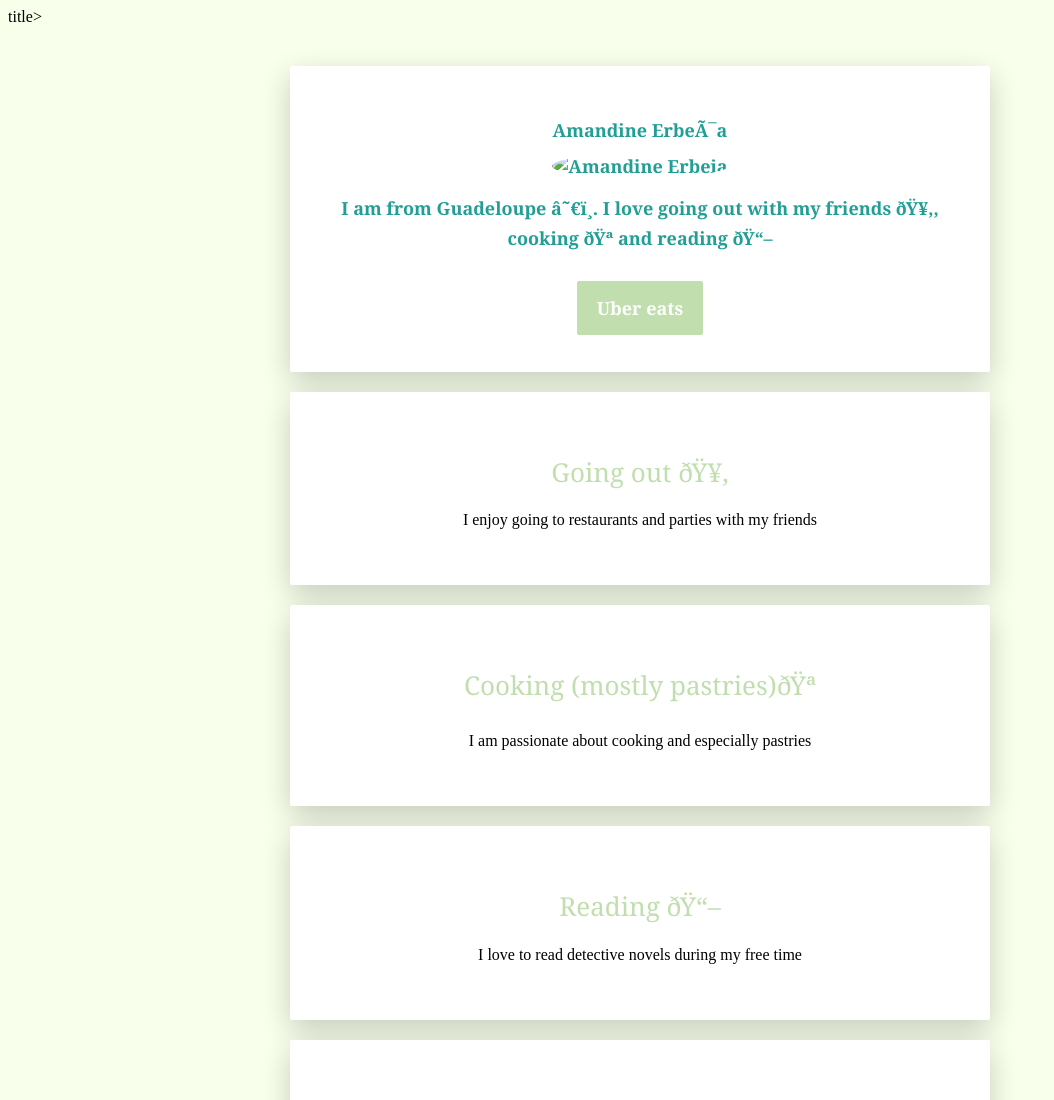
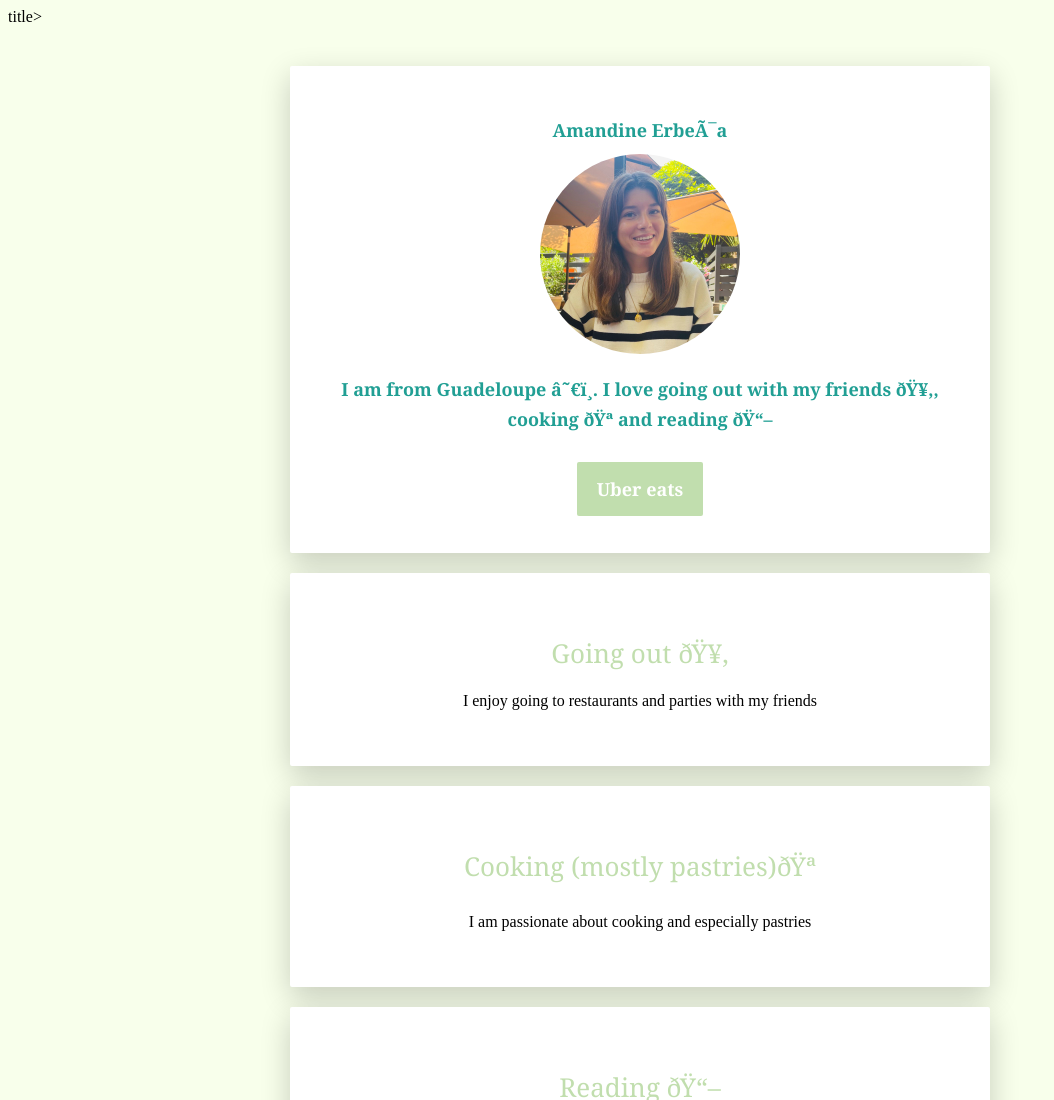
Before and after one commit to amandine971/My-Profile, a plain HTML site: page index.html in a window 1280 px wide. Shown: the top 1100 px of the page, without its empty margins (0-1054 px from the left). Drawn offline with Linux system fonts and the light colour scheme.

Commit message:
Update index.html

```diff
--- a/index.html
+++ b/index.html
@@ -15,7 +15,7 @@
 <div class="container">
 	<div class="card-white" id="introduction">
       <h1> Amandine Erbeïa<h1>
-	<img src="My-profile/images/profile-picture.png" class="img-circle" width="200px" alt="Amandine Erbeia">
+	<img src="profile-picture.png" class="img-circle" width="200px" alt="Amandine Erbeia">
 	<p>
 		I am from Guadeloupe ☀️. I love going out with my friends 🥂, cooking 🍪 and reading 📖
 
```
